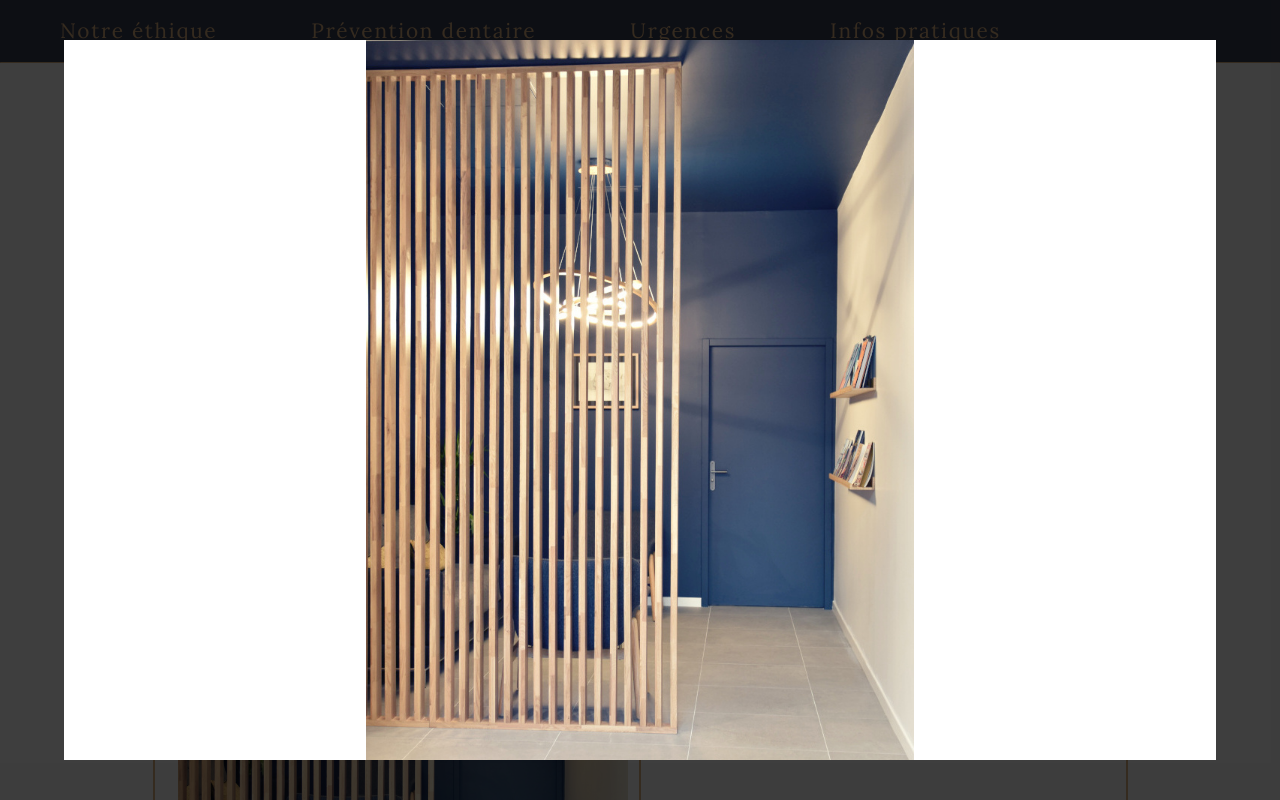
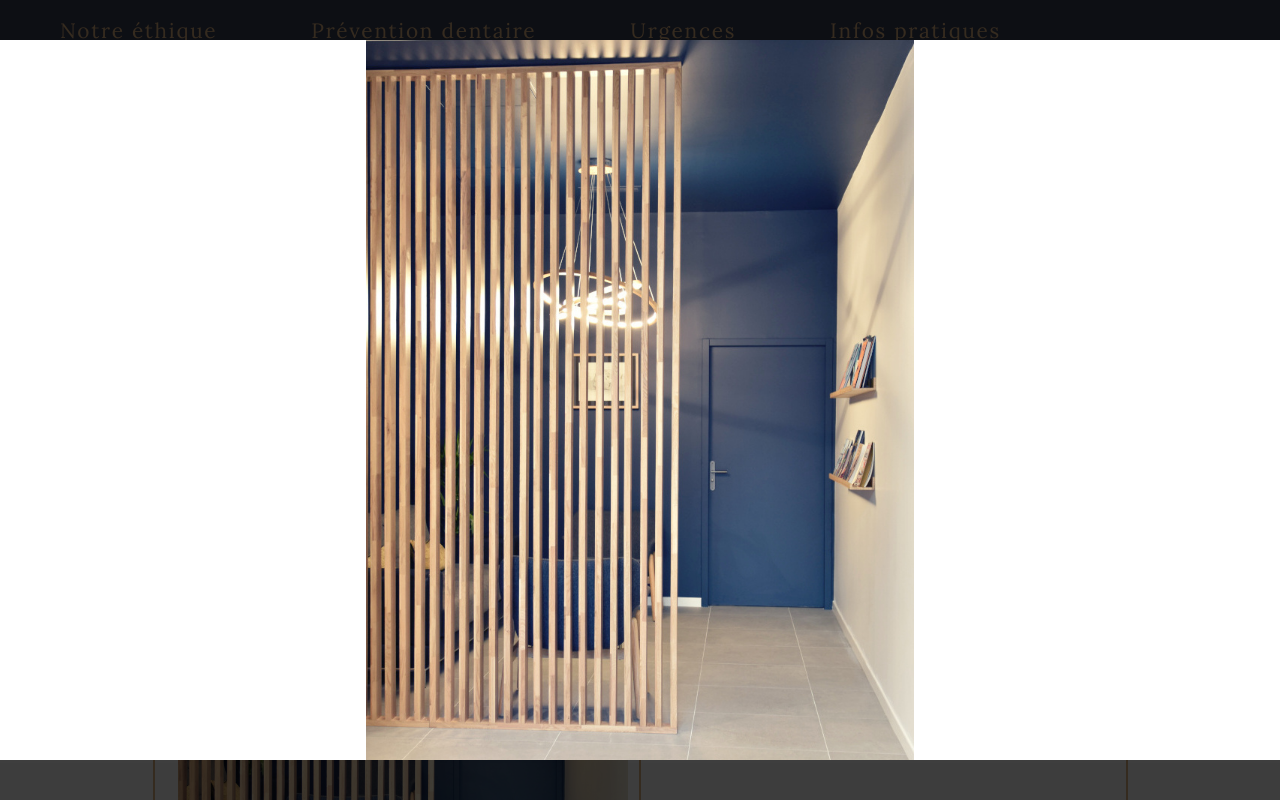
Before and after one commit to Votha-Chheng/cabinet-lenvolee, a Next.js app: page / in a window 1280 px wide. Both pictures are taken after a click on the picture 402 px from the left and 2635 px from the top of the page. Shown: the part 2246-3046 px from the top of the page. Built offline with nearby package versions, Linux system fonts and the light colour scheme; a web font is replaced by a local one.

Commit message:
Dernières corrections

```diff
--- a/components/bandeauinfo.js
+++ b/components/bandeauinfo.js
@@ -219,8 +219,6 @@ const DivContainer = styled.div`
       flex-direction: column;
       padding: 0;
 
-
-
       .info{
         width:100%;
         padding-left: 30px;
--- a/components/buttoncall.js
+++ b/components/buttoncall.js
@@ -91,7 +91,7 @@ const ButtonCall = ({text}) => {
 }
 
 ButtonCall.defaultProps = {
-  text: "Penons RDV"
+  text: "Prenons RDV"
 }
 
 const ButtonWrap = styled.div`
--- a/components/carouselresponsive.js
+++ b/components/carouselresponsive.js
@@ -6,6 +6,7 @@ import ImageModal from "./imagemodal"
 import Modal from "./modal"
 import {InView} from "react-intersection-observer"
 import { motion } from "framer-motion"
+import ScrollImageModalResponsive from "./scrollimagemodalresponsive"
 
 const CarouselResponsive = ({isInView}) => {
   const [imgModal, setImgModal] = useState("")
@@ -26,8 +27,8 @@ const CarouselResponsive = ({isInView}) => {
   }
 
   const handleTouchEnd = ()=>{
-    if(translationX>1750){
-      setTranslationX(1750)
+    if(translationX>1850){
+      setTranslationX(1850)
     } else if (translationX<0){
       setTranslationX(0)
     }
@@ -39,13 +40,13 @@ const CarouselResponsive = ({isInView}) => {
   }
 
   return (
-    <CarouselWrapper >
+    <CarouselWrapper style={{zIndex:`${show? 10: 2}`}}>
       <motion.div
         className="carousel-container"
         onTouchStart={handleTouchStart}
         onTouchEnd={handleTouchEnd}
         onTouchMove={handleTouchMove}
-        style={{transform: `translateX(-${translationX*1.1}px)`}}
+        style={{transform: `translateX(-${translationX}px)`}}
         initial={{opacity:0}}
         animate={isInView ? {opacity:1} : ""}
         transition={{duration:0.5, delay:0.25, ease:"easeOut"}}
@@ -71,7 +72,10 @@ const CarouselResponsive = ({isInView}) => {
       </motion.div>
       <InView as="div" className="inview-line-second" onChange={(inView, entry)=>setBottomInView(inView)} />
       <Modal show={show}>
-        <Image src={`/images/${imgModal}.jpg`} layout="fill" objectFit="contain" alt={imgModal}/>
+        <ScrollImageModalResponsive
+          listeImages={['lobby', 'accueil-one', 'entree', 'accueil-3', 'accueil-2', 'salle-attente(2)']}
+          selectedImage={imgModal}
+        />
       </Modal>
     </CarouselWrapper>
   );
@@ -79,7 +83,6 @@ const CarouselResponsive = ({isInView}) => {
 
 const CarouselWrapper = styled.section`
   display: none;
-  z-index: 2;
   width:100%;
 
   .carousel-container{
--- a/components/modal.js
+++ b/components/modal.js
@@ -41,35 +41,46 @@ const ModalWrapper = styled.div`
   left:0;
   justify-content:center;
   align-items:center;
-  z-index:5000;
+  z-index:500000;
 
   .layer{
     width:100vw;
     height:100vh;
     background-color:rgba(0, 0, 0, 0.75);
     position:absolute;
-    z-index:5;
+    z-index:50;
   }
   i{
     position:absolute;
     top:5%;
     right:5%;
-    z-index:7;
+    z-index:80;
     cursor:pointer;
   }
   .children-container{
     position:relative;
     height:90vh;
-    width:90vw;
-    z-index:6;
+    width:100%;
+    z-index:60;
     background-color:white;
+    overflow:hidden;
+  }
+
+  @media (max-width:768px){
+    i{
+      top:10%;
+    }
+    .children-container {
+      width:500px;
+    }
   }
 
   @media (max-width:500px){
-    i{
-      top:10%;
+    .children-container{
+      width:360px;
     }
   }
+
 
 `
 
--- a/components/responsivehomethird.js
+++ b/components/responsivehomethird.js
@@ -36,6 +36,7 @@ const DivWrapper = styled.div`
   display: none;
   overflow: hidden;
   transition: background-color 0.3s ease-out;
+
   @media (max-width: 768px){
     display: block;
   }
--- /dev/null
+++ b/components/scrollimagemodal.js
@@ -0,0 +1,98 @@
+import Image from "next/image";
+import { useEffect, useState } from "react";
+import styled from "styled-components";
+
+const scrollimagemodal = ({listeImages, selectedImage}) => {
+
+  const [scrolling, setScrolling] = useState(0)
+
+  useEffect(()=>{
+    setHorizontalScroll(selectedImage)
+    console.log(scrolling)
+
+  }, [selectedImage])
+
+  const setHorizontalScroll = (selectedImage)=> {
+    for(let i=0 ; i<listeImages.length ; i++){
+      if(listeImages[i]===selectedImage){
+        setScrolling(-i*100)
+      }
+    }
+  }
+
+  const toPreviousImage = (translationXValue)=>{
+    setScrolling(translationXValue + 100)
+
+  }
+  const toNextImage = (translationXValue)=>{
+    setScrolling(translationXValue - 100)
+
+  }
+
+  return (
+    <ScrollContainer >
+      <i
+        style={{display:`${scrolling===0 ? 'none' : "block"}`}}
+        className="fa-solid fa-circle-chevron-left fa-3x"
+        onClick={()=>toPreviousImage(scrolling)}
+      />
+      <i
+        className="fa-solid fa-circle-chevron-right fa-3x"
+        style={{display:`${scrolling<=-500 ? 'none' : "block"}`}}
+        onClick={()=>toNextImage(scrolling)}
+      />
+      <div
+        className="scroller"
+        style={{display:"flex", transform:`translateX(${scrolling}%)`}}
+      >
+        {
+          listeImages.length>0 &&
+          listeImages.map((image, index)=>(
+            <div key={index} className="img-container" >
+              <Image src={`/images/${image}.jpg`} layout="fill" objectFit="contain" alt={image}/>
+            </div>
+          ))
+        }
+      </div>
+    </ScrollContainer>
+  );
+}
+
+const ScrollContainer = styled.div`
+  position:relative;
+  overflow:hidden;
+
+  .scroller{
+    display:block;
+    transition:all 0.25s ease-out;
+  }
+
+  .img-container{
+    min-width:100%;
+    height:90vh;
+    margin:0 auto;
+    position:relative;
+  }
+
+  i{
+    position:absolute;
+    opacity:0.5;
+    display:block;
+
+    &:hover {
+      opacity:1;
+    }
+    &.fa-circle-chevron-left {
+      left:0;
+      top:50%;
+    }
+    &.fa-circle-chevron-right {
+      right:0;
+      top:50%;
+
+    }
+  }
+
+`
+
+export default scrollimagemodal;
--- /dev/null
+++ b/components/scrollimagemodalresponsive.js
@@ -0,0 +1,112 @@
+import Image from "next/image";
+import { useEffect, useState } from "react";
+import styled from "styled-components";
+
+const scrollimagemodalresponsive = ({listeImages, selectedImage}) => {
+  const [scrolling, setScrolling] = useState(0)
+  const [touchStartX, setTouchStartX] = useState(0)
+  const [start, setStart] = useState(0)
+  const [touchStart, setTouchStart] = useState(0)
+  const [touchEnd, setTouchEnd] = useState(0)
+  const [translationX, setTranslationX] = useState(null)
+
+  useEffect(()=>{
+    setHorizontalScroll(selectedImage)
+
+  }, [selectedImage])
+
+  // useEffect(()=>{
+  //   console.log(Math.floor(568/100)*100)
+  // }, [scrolling])
+
+  const setHorizontalScroll = (selectedImage)=> {
+    for(let i=0 ; i<listeImages.length ; i++){
+      if(listeImages[i]===selectedImage){
+        setScrolling(i*500)
+      }
+    }
+  }
+
+  const handleTouchStart = (event)=>{
+    setTouchStart(event.targetTouches[0].clientX)
+
+  }
+
+  const handleTouchMove = (event)=>{
+
+    setTouchEnd(event.targetTouches[0].clientX)
+
+
+  }
+
+  const handleTouchEnd = ()=>{
+    let XRight = Math.floor(((scrolling/100)*100))-500
+    let XLeft = Math.ceil((scrolling/100)*100)+500
+
+    if (touchStart - touchEnd >  0) {
+      if(XLeft>2500){
+        setScrolling(2500)
+
+      } else {
+        setScrolling(XLeft)
+
+      }
+
+    } else {
+      console.log()
+      if(XRight<0){
+        setScrolling(0)
+
+      } else {
+        setScrolling(XRight)
+
+      }
+
+    }
+
+    // if(translationX>3000){
+    //   setTranslationX(3000)
+    // } else if (translationX<0){
+    //   setTranslationX(0)
+    // }
+  }
+
+  return (
+    <ScrollContainer >
+      <div
+        className="scroller-responsive"
+        style={{transform:`translateX(${-scrolling}px)`}}
+        onTouchStart={handleTouchStart}
+        onTouchEnd={handleTouchEnd}
+        onTouchMove={handleTouchMove}
+      >
+        {
+          listeImages.length>0 &&
+          listeImages.map((image, index)=>(
+            <div key={index} className="img-container-res" >
+              <Image src={`/images/${image}.jpg`} layout="fill" objectFit="contain" alt={image}/>
+            </div>
+          ))
+        }
+      </div>
+    </ScrollContainer>
+  );
+}
+
+const ScrollContainer = styled.div`
+  width:100%;
+
+  .scroller-responsive {
+    display:flex;
+    flex-direction:row;
+    transition:transform 0.1s linear;
+  }
+
+  .img-container-res{
+    min-width:500px;
+    height:90vh;
+    position:relative;
+  }
+`
+
+export default scrollimagemodalresponsive;
--- a/components/verticalcarousel.js
+++ b/components/verticalcarousel.js
@@ -6,6 +6,7 @@ import Modal from "./modal";
 import { useTriggerInview } from "@/context/BgColorContext";
 import ImageModal from "./imagemodal";
 import LineThrough from "./linethrough";
+import ScrollImageModal from "./scrollimagemodal";
 
 const VerticalCarousel = ({triggerAnim, triggerColorLines}) => {
 
@@ -195,7 +196,7 @@ const VerticalCarousel = ({triggerAnim, triggerColorLines}) => {
         </motion.div>
       </div>
       <Modal show={show}>
-        <Image src={`/images/${imgModal}.jpg`} layout="fill" objectFit="contain" alt={imgModal}/>
+        <ScrollImageModal listeImages={['lobby', 'accueil-one', 'entree', 'accueil-3', 'accueil-2', 'salle-attente(2)']} selectedImage={imgModal} />
       </Modal>
     </CarouselWrap>
   );
```
